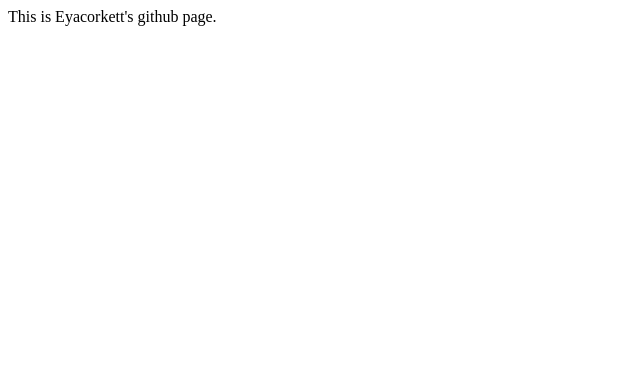
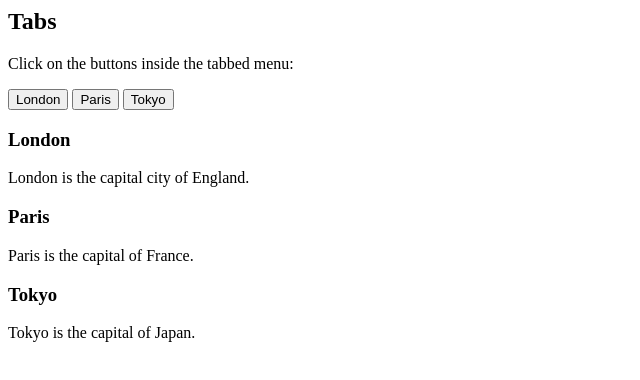
Before and after one commit to aao-hd-repo/aao-hd-repo.github.io, a plain HTML site: page index.html in a window 1280 px wide. Shown: the whole page, without its empty margins (0-640 px from the left). Drawn offline with Linux system fonts and the light colour scheme.

Commit message:
Update index.html

```diff
--- a/index.html
+++ b/index.html
@@ -2,6 +2,46 @@
 <head>
 </head>
 <body>
-	<div>This is Eyacorkett's github page.</div>
+
+<h2>Tabs</h2>
+<p>Click on the buttons inside the tabbed menu:</p>
+
+<div class="tab">
+  <button class="tablinks" onclick="openCity(event, 'London')">London</button>
+  <button class="tablinks" onclick="openCity(event, 'Paris')">Paris</button>
+  <button class="tablinks" onclick="openCity(event, 'Tokyo')">Tokyo</button>
+</div>
+
+<div id="London" class="tabcontent">
+  <h3>London</h3>
+  <p>London is the capital city of England.</p>
+</div>
+
+<div id="Paris" class="tabcontent">
+  <h3>Paris</h3>
+  <p>Paris is the capital of France.</p>
+</div>
+
+<div id="Tokyo" class="tabcontent">
+  <h3>Tokyo</h3>
+  <p>Tokyo is the capital of Japan.</p>
+</div>
+
+<script>
+function openCity(evt, cityName) {
+  var i, tabcontent, tablinks;
+  tabcontent = document.getElementsByClassName("tabcontent");
+  for (i = 0; i < tabcontent.length; i++) {
+    tabcontent[i].style.display = "none";
+  }
+  tablinks = document.getElementsByClassName("tablinks");
+  for (i = 0; i < tablinks.length; i++) {
+    tablinks[i].className = tablinks[i].className.replace(" active", "");
+  }
+  document.getElementById(cityName).style.display = "block";
+  evt.currentTarget.className += " active";
+}
+</script>
+
 </body>
 </html>
```
